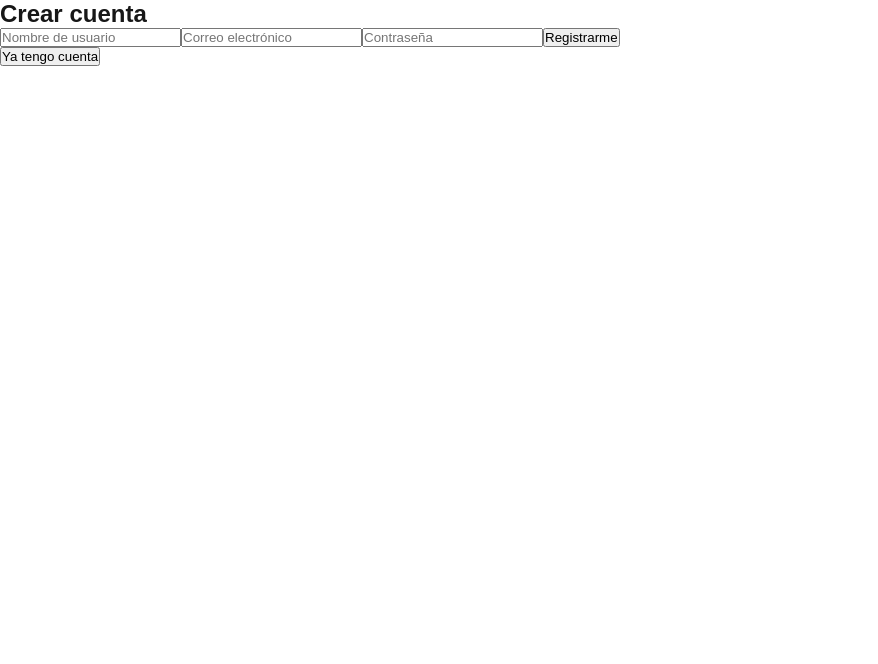
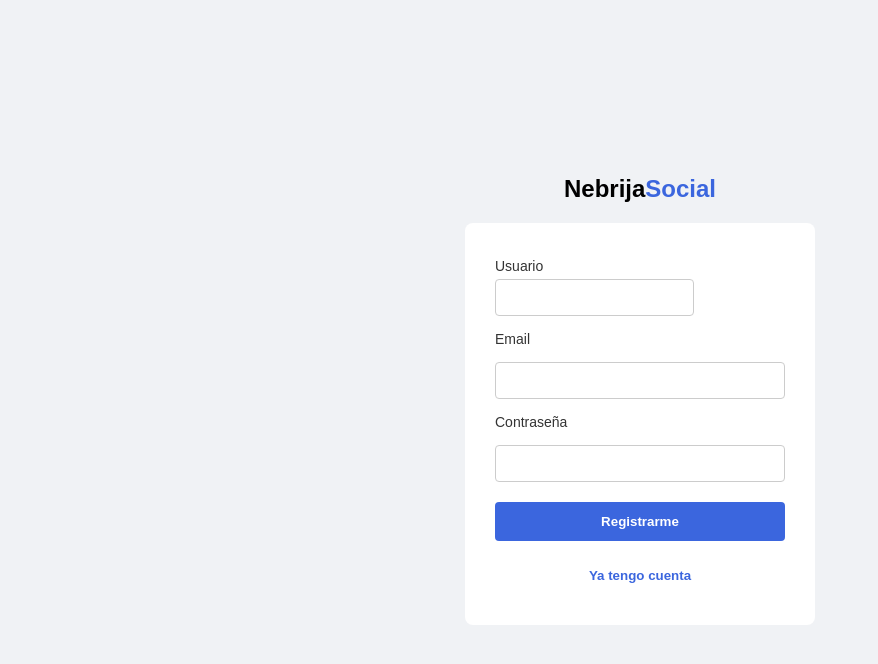
Before and after one commit to Nacho131104/practica4_front, a Next.js app: page /login in a window 1280 px wide. Both pictures are taken after a click on the button "Crear cuenta nueva". Shown: the top 664 px of the page, without its empty margins (0-878 px from the left). Built offline with nearby package versions, Linux system fonts and the light colour scheme.

Commit message:
correccion acceder a post y css de inicio

```diff
--- /dev/null
+++ b/src/app/login/auth.css
@@ -0,0 +1,58 @@
+
+.authSection {
+  display: flex;
+  flex-direction: column;
+  justify-content: center;
+  align-items: center;
+  height: 100vh;
+  background-color: #f0f2f5;
+  font-family: sans-serif;
+}
+.logo-text {
+  font-size: 24px;
+  margin-bottom: 20px;
+  color: #000;
+}
+.logo-text span {
+  color: #3b66de;
+}
+.authCard {
+  background: white;
+  padding: 30px;
+  width: 350px;
+  border-radius: 8px;
+  text-align: center;
+}
+.authForm {
+  display: flex;
+  flex-direction: column;
+  gap: 10px;
+  text-align: left;
+}
+.authForm p {
+  margin: 5px 0;
+  font-size: 14px;
+  color: #333;
+}
+input {
+  padding: 10px;
+  border: 1px solid #ccc;
+  border-radius: 4px;
+}
+button {
+  background-color: #3b66de;
+  color: white;
+  padding: 12px;
+  border: none;
+  border-radius: 4px;
+  cursor: pointer;
+  font-weight: bold;
+  margin-top: 10px;
+}
+.secondaryButton {
+  background: none;
+  border: none;
+  color: #3b66de;
+  margin-top: 15px;
+  cursor: pointer;
+}
--- a/src/app/login/page.tsx
+++ b/src/app/login/page.tsx
@@ -3,7 +3,7 @@
 import { useEffect, useState } from "react";
 import { useRouter } from "next/navigation";
 import { loginUser, registerUser } from "@/lib/api/conexion";
-
+import "./auth.css"
 const LoginPage = () => {
   const router = useRouter();
   const [isLogin, setIsLogin] = useState(true);
@@ -52,53 +52,32 @@ const LoginPage = () => {
   };
 
     return (
-    <section className="authSection">
+    <div className="authSection">
+        <h1 className="logo-text">Nebrija<span>Social</span></h1>
+
         <div className="authCard">
-        <h2>{isLogin ? "Iniciar sesión" : "Crear cuenta"}</h2>
-
         <form onSubmit={handleSubmit} className="authForm">
             {!isLogin && (
-            <input
-              type="text"
-              placeholder="Nombre de usuario"
-              value={username}
-              onChange={(e) => setUsername(e.target.value)}
-              required
-            />
+            <div>
+                <p>Usuario</p>
+                <input type="text" value={username} onChange={(e) => setUsername(e.target.value)} />
+            </div>
             )}
 
-          <input
-            type="email"
-            placeholder="Correo electrónico"
-            value={email}
-            onChange={(e) => setEmail(e.target.value)}
-            required
-          />
+            <p>Email</p>
+            <input type="email" value={email} onChange={(e) => setEmail(e.target.value)} />
 
-          <input
-            type="password"
-            placeholder="Contraseña"
-            value={password}
-            onChange={(e) => setPassword(e.target.value)}
-            required
-          />
+            <p>Contraseña</p>
+            <input type="password" value={password} onChange={(e) => setPassword(e.target.value)} />
 
             <button type="submit">{isLogin ? "Entrar" : "Registrarme"}</button>
         </form>
 
-        <button
-          className="secondaryButton"
-          onClick={() => {
-            setIsLogin(!isLogin);
-            setUsername("");
-            setEmail("");
-            setPassword("");
-          }}
-        >
+        <button className="secondaryButton" onClick={() => setIsLogin(!isLogin)}>
             {isLogin ? "Crear cuenta nueva" : "Ya tengo cuenta"}
         </button>
         </div>
-    </section>
+    </div>
     );
 };
 
--- a/src/app/page.css
+++ b/src/app/page.css
@@ -57,7 +57,7 @@
 
 .post-card {
   background: white;
-  border-radius: 15px; /* Bordes redondeados como la foto */
+  border-radius: 15px;
   padding: 20px;
   margin: 15px 0;
   border: 1px solid #e1e8ed;
```
Also changed, not shown: src/app/components/postCard.tsx (added, +54 -0 lines), src/app/page.tsx (+7 -28 lines), src/app/posts/[id]/page.tsx (+7 -7 lines). Lines whose indentation alone changed are shown as unchanged.
